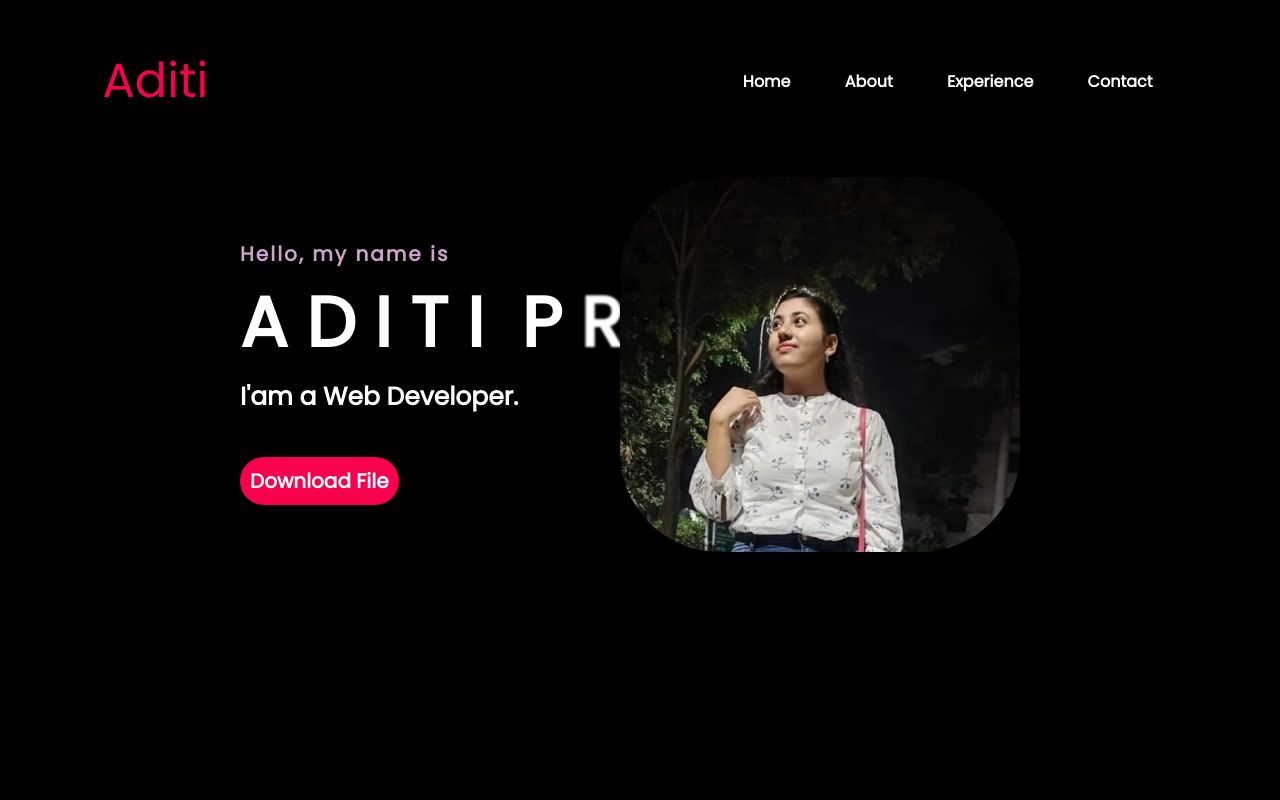
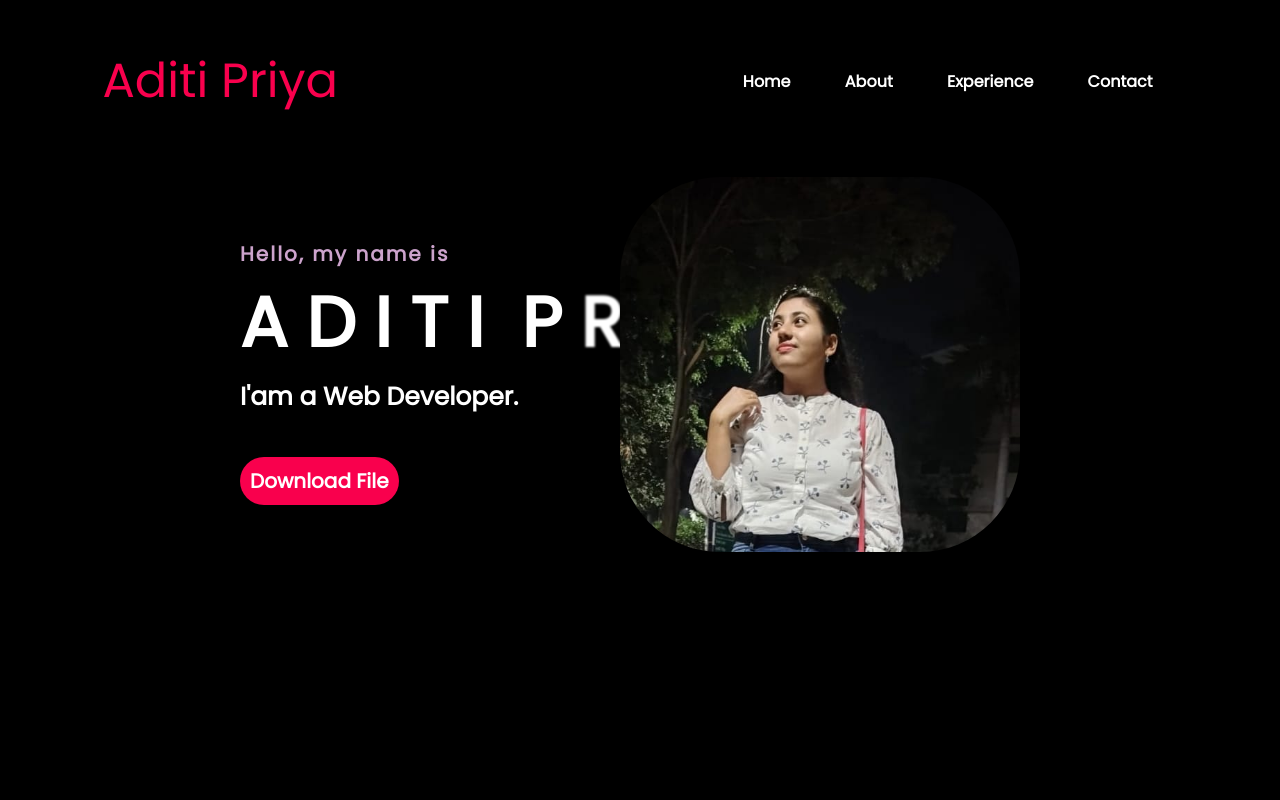
Before and after one commit to Adites/Portfolio, a plain HTML site: page index.html in a window 1280 px wide. Shown: the top 800 px of the page. Drawn offline with nearby package versions, Linux system fonts and the light colour scheme.

Commit message:
Update index.html

```diff
--- a/index.html
+++ b/index.html
@@ -15,8 +15,8 @@
     <div class="hero">
 
         <nav>
-            <a class="link link--leda" data-text="AditiPriya">
-                <span>Aditi</span>
+            <a class="link link--leda" data-text="Aditi Priya">
+                <span>Aditi Priya</span>
                 </a>
           <!--  <h2 class="logo">Aditi <span>Priya</span></h2>-->
             <ul>
```
